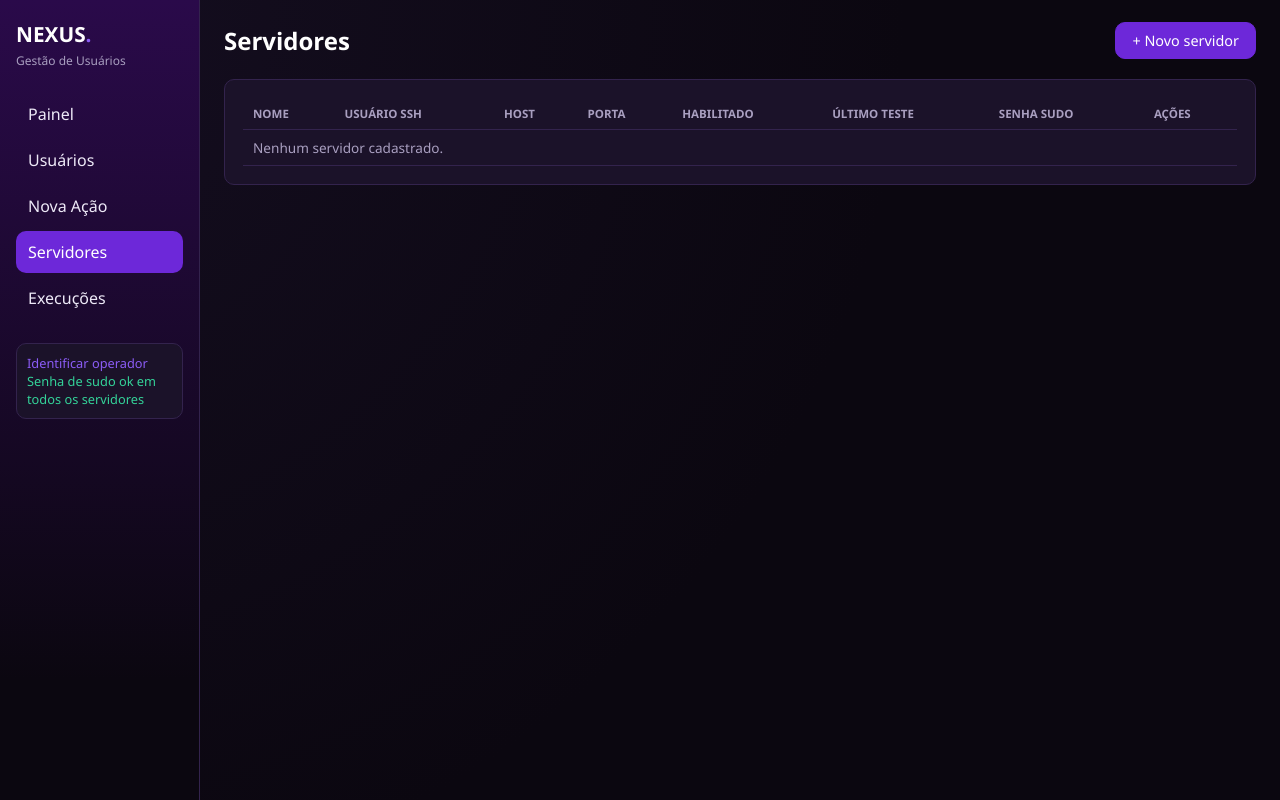
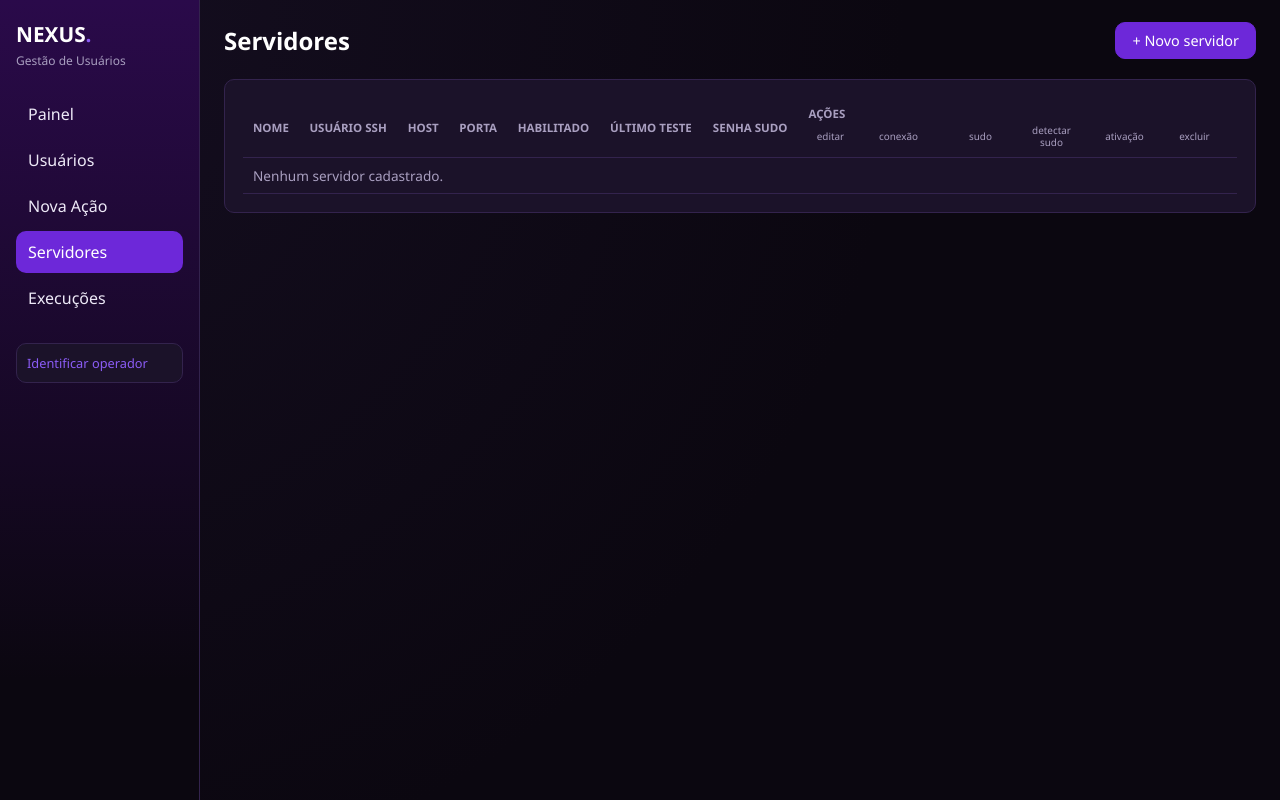
Before and after one commit to julyanarch/NEXUS, a Flask app: page /servers in a window 1280 px wide. Run offline with Flask 3, Linux system fonts and the light colour scheme; data that the repository does not hold is empty.

Commit message:
Adiciona legendas nos botoes de acao e remove mensagem imprecisa do operador
Grid de botoes em Servidores (colunas editar/conexao/sudo/detectar/
ativacao/excluir) ganha uma legenda curta acima de cada botao, alinhada
via o mesmo grid-template-columns, com tooltip explicando cada acao -
antes so tinha o cabecalho generico "Acoes", sem ficar claro o que
"detectar" faz.

A caixa do operador na sidebar nao mostra mais "Senha de sudo ok em
todos os servidores" quando tudo esta pronto - a frase dava a entender
que todo servidor tinha senha configurada, o que nao e verdade pra
servidores NOPASSWD (nunca tem senha, por design). Agora so aparece
algo ali quando falta configurar.

Co-Authored-By: Claude Sonnet 5 <noreply@anthropic.com>

```diff
--- a/nexus_dashboard/static/css/theme.css
+++ b/nexus_dashboard/static/css/theme.css
@@ -142,6 +142,22 @@ a:hover { text-decoration: underline; }
 .actions form { display: contents; }
 .actions .btn, .actions .muted { width: 100%; text-align: center; white-space: nowrap; padding-left: 4px; padding-right: 4px; }
 
+/* Legenda em cima do grid de botoes (cabecalho "Acoes") - usa o mesmo
+   grid-template-columns, entao cada legenda fica alinhada com seu botao. */
+.actions-caption {
+  margin-top: 4px;
+  cursor: help;
+}
+.actions-caption span {
+  font-size: 0.62rem;
+  font-weight: 400;
+  text-transform: none;
+  color: var(--text-muted);
+  text-align: center;
+  white-space: normal;
+  line-height: 1.2;
+}
+
 .table-scroll { overflow-x: auto; max-width: 100%; }
 
 .card {
--- a/nexus_dashboard/templates/base.html
+++ b/nexus_dashboard/templates/base.html
@@ -25,12 +25,10 @@
         {% else %}
           <a href="{{ url_for('set_operator') }}">Identificar operador</a>
         {% endif %}
+        {% if servers_missing_vault %}
         <br>
-        {% if not servers_missing_vault %}
-          <span style="color: var(--ok);">Senha de sudo ok em todos os servidores</span>
-        {% else %}
-          <span style="color: var(--danger);">{{ servers_missing_vault|length }} servidor(es) sem senha de sudo</span>
-          <br><a href="{{ url_for('list_servers') }}">configurar</a>
+        <span style="color: var(--danger);">{{ servers_missing_vault|length }} servidor(es) sem senha de sudo</span>
+        <br><a href="{{ url_for('list_servers') }}">configurar</a>
         {% endif %}
       </div>
     </aside>
--- a/nexus_dashboard/templates/servers/list.html
+++ b/nexus_dashboard/templates/servers/list.html
@@ -9,7 +9,15 @@
   <div class="table-scroll">
   <table>
     <thead>
-      <tr><th>Nome</th><th>Usuário SSH</th><th>Host</th><th>Porta</th><th>Habilitado</th><th>Último teste</th><th>Senha sudo</th><th>Ações</th></tr>
+      <tr>
+        <th>Nome</th><th>Usuário SSH</th><th>Host</th><th>Porta</th><th>Habilitado</th><th>Último teste</th><th>Senha sudo</th>
+        <th>
+          Ações
+          <div class="actions actions-caption" title="editar dados do servidor | testar se a conexão SSH funciona | configurar a senha de sudo desse servidor | testar de novo se esse servidor pede senha de sudo (sudo -n) | habilitar/desabilitar o servidor | excluir">
+            <span>editar</span><span>conexão</span><span>sudo</span><span>detectar sudo</span><span>ativação</span><span>excluir</span>
+          </div>
+        </th>
+      </tr>
     </thead>
     <tbody>
       {% for s in servers %}
```
Also changed, not shown: docs/DOCUMENTACAO_TECNICA.md (+15 -0 lines).
